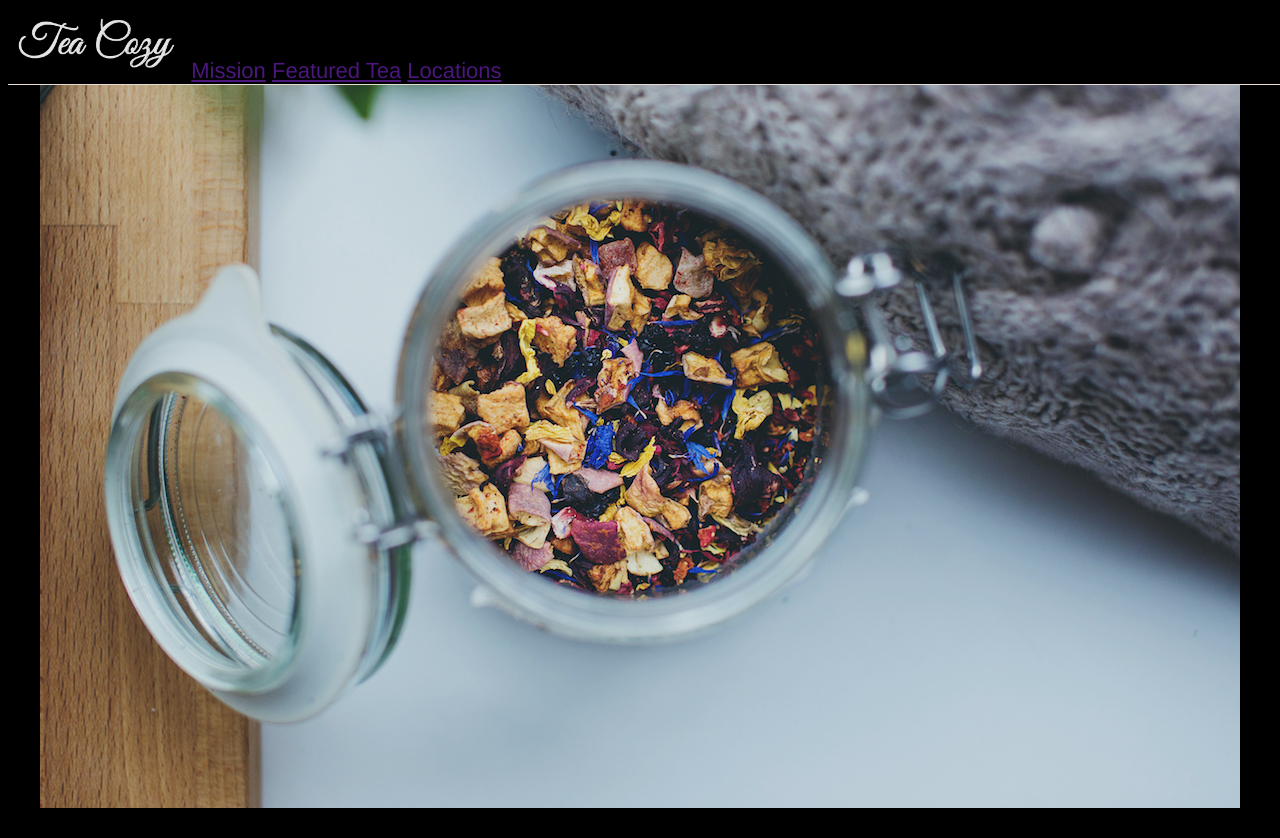
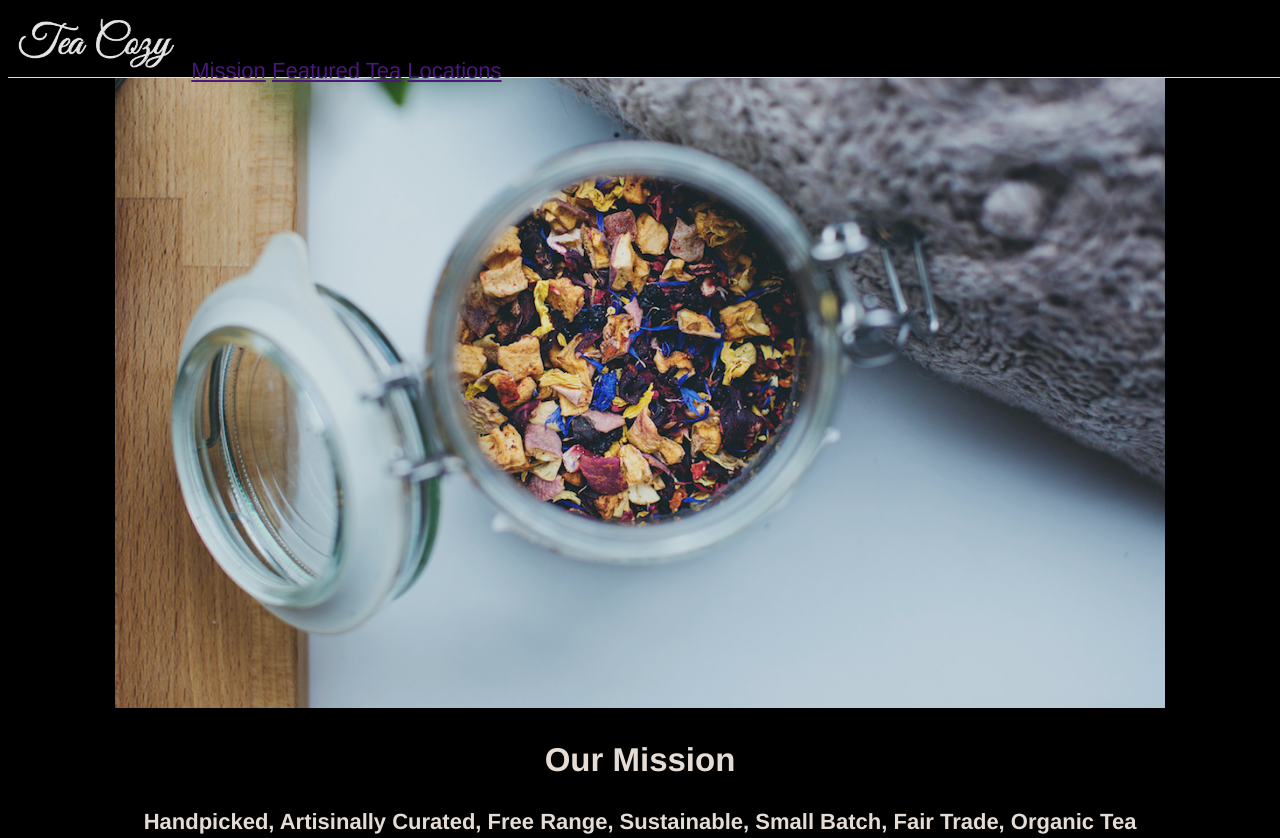
Before and after one commit to Paraprax/responsive-tea-site, a plain HTML site: page index.html in a window 1280 px wide. Shown: the top 838 px of the page. Drawn offline with Linux system fonts and the light colour scheme.

Commit message:
mission statement section width

```diff
--- a/assets/css/style.css
+++ b/assets/css/style.css
@@ -12,21 +12,27 @@ nav {
   border-bottom: 1px solid seashell;
   text-align: initial;
   position: fixed;
+  height: 69px;
   width: 100%;
 }
 
-nav a {
-  text-align: justify;
-  text-decoration: underline;
-}
-
 nav img {
+  display: inline-block;
   height: 50px;
   padding: 10px;
 }
 
-.mission-backgroun-img {
+nav a {
+  align-items: center;
+  text-decoration: underline;
+}
+
+.mission-background-img {
   height: 700px;
+}
+
+.mission-statement {
+  width: 1200px;
 }
 
 .tea-images img {
```
